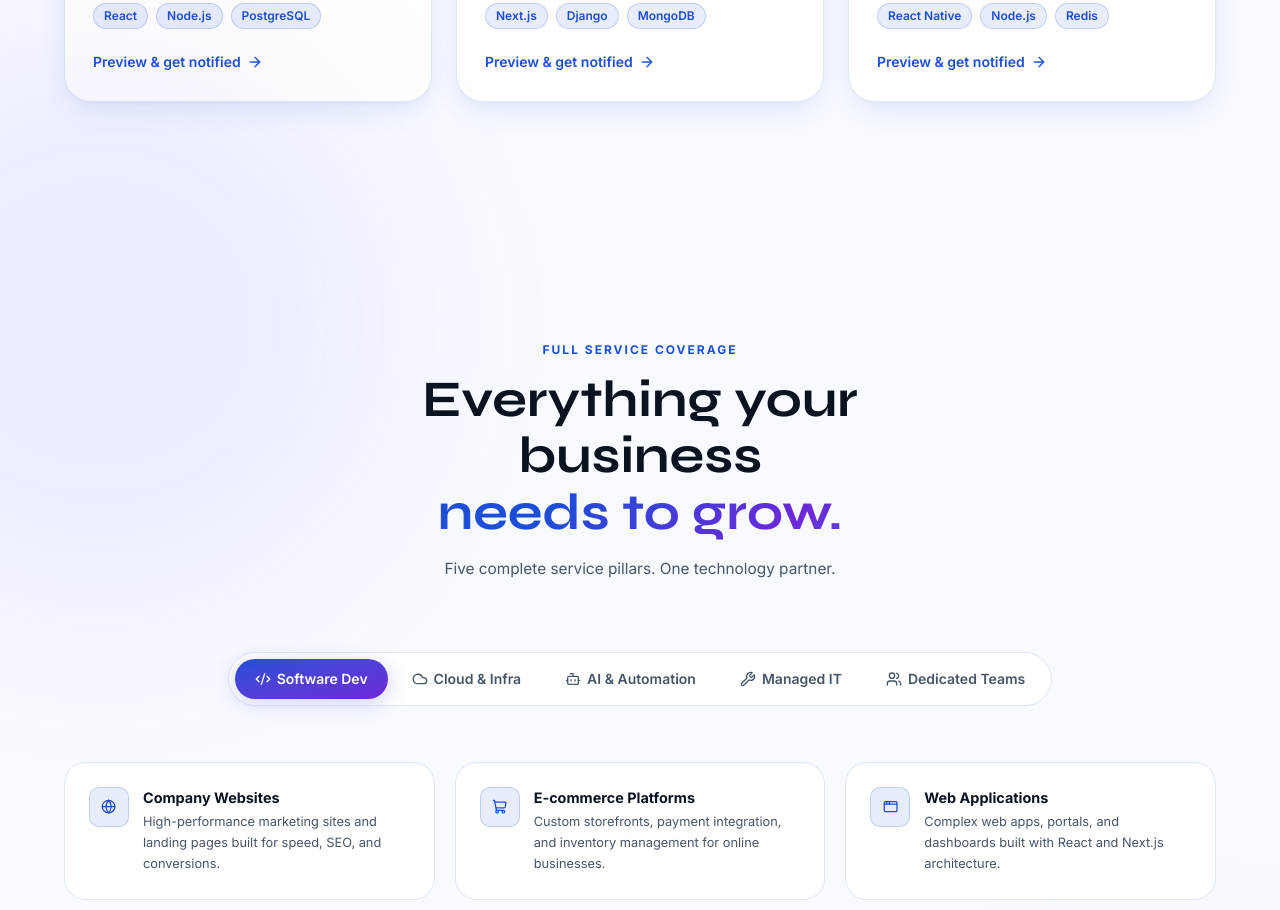
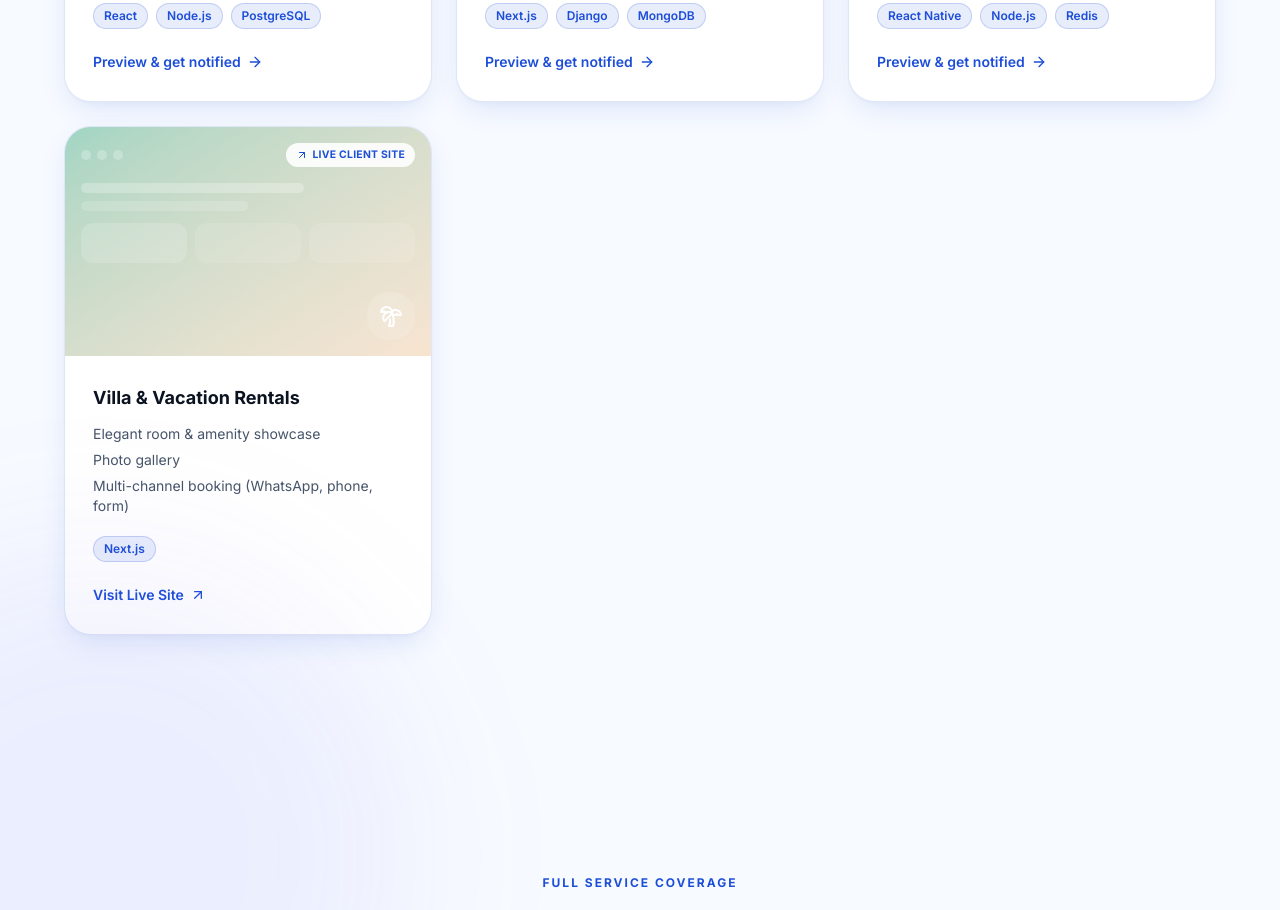
Before and after one commit to dewapathi/Flexnora-website, a Next.js app: page / in a window 1280 px wide. Shown: the part 4160-5070 px from the top of the page. Built offline with nearby package versions, Linux system fonts and the light colour scheme.

Commit message:
updated relax villa.

```diff
--- a/app/demo/_components/IndustryCard.tsx
+++ b/app/demo/_components/IndustryCard.tsx
@@ -1,11 +1,12 @@
 'use client';
 import Link from 'next/link';
 import { motion } from 'framer-motion';
-import { Sparkles, ArrowRight, Clock } from 'lucide-react';
+import { Sparkles, ArrowRight, ArrowUpRight, Clock } from 'lucide-react';
 import type { Industry } from '@/lib/demo/industries';
 
 export function IndustryCard({ industry, index }: { industry: Industry; index: number }) {
   const isLive = industry.status === 'live';
+  const isExternal = Boolean(industry.externalUrl);
 
   return (
     <motion.div
@@ -16,7 +17,9 @@ export function IndustryCard({ industry, index }: { industry: Industry; index: n
       whileHover={{ y: -6 }}
     >
       <Link
-        href={`/demo/${industry.slug}`}
+        href={isExternal ? industry.externalUrl! : `/demo/${industry.slug}`}
+        target={isExternal ? '_blank' : undefined}
+        rel={isExternal ? 'noopener noreferrer' : undefined}
         className="group flex h-full flex-col overflow-hidden rounded-3xl border border-border bg-bg-2 shadow-card transition-colors hover:border-indigo/40"
       >
         <div className={`relative aspect-[16/10] overflow-hidden bg-gradient-to-br ${industry.grad} p-4`}>
@@ -26,7 +29,11 @@ export function IndustryCard({ industry, index }: { industry: Industry; index: n
               <span className="h-2.5 w-2.5 rounded-full bg-white/25" />
               <span className="h-2.5 w-2.5 rounded-full bg-white/25" />
             </div>
-            {isLive ? (
+            {isExternal ? (
+              <span className="flex items-center gap-1 rounded-full bg-white/90 px-2.5 py-1 text-[0.65rem] font-bold uppercase tracking-wide text-indigo">
+                <ArrowUpRight className="h-3 w-3" /> Live Client Site
+              </span>
+            ) : isLive ? (
               <span className="flex items-center gap-1 rounded-full bg-white/90 px-2.5 py-1 text-[0.65rem] font-bold uppercase tracking-wide text-indigo">
                 <Sparkles className="h-3 w-3" /> Live Demo
               </span>
@@ -61,7 +68,8 @@ export function IndustryCard({ industry, index }: { industry: Industry; index: n
             ))}
           </div>
           <span className="inline-flex items-center gap-1.5 text-sm font-semibold text-indigo transition-transform group-hover:gap-2.5">
-            {isLive ? '✨ Explore Live Demo' : 'Preview & get notified'} <ArrowRight className="h-4 w-4" />
+            {isExternal ? 'Visit Live Site' : isLive ? '✨ Explore Live Demo' : 'Preview & get notified'}{' '}
+            {isExternal ? <ArrowUpRight className="h-4 w-4" /> : <ArrowRight className="h-4 w-4" />}
           </span>
         </div>
       </Link>
--- a/components/SolutionGallery.tsx
+++ b/components/SolutionGallery.tsx
@@ -1,7 +1,7 @@
 'use client';
 import Link from 'next/link';
 import { motion } from 'framer-motion';
-import { ArrowRight, Sparkles, Clock } from 'lucide-react';
+import { ArrowRight, ArrowUpRight, Sparkles, Clock } from 'lucide-react';
 import { Container, SectionHeader, Reveal } from './ui';
 import { industries } from '@/lib/demo/industries';
 
@@ -34,6 +34,7 @@ export default function SolutionGallery() {
           <div className="grid gap-6 sm:grid-cols-2 lg:grid-cols-3">
             {industries.map((s, i) => {
               const isLive = s.status === 'live';
+              const isExternal = Boolean(s.externalUrl);
               return (
                 <Reveal key={s.slug} delay={(i % 3) * 0.08}>
                   <motion.div
@@ -48,7 +49,11 @@ export default function SolutionGallery() {
                           <span className="h-2.5 w-2.5 rounded-full bg-white/25" />
                           <span className="h-2.5 w-2.5 rounded-full bg-white/25" />
                         </div>
-                        {isLive ? (
+                        {isExternal ? (
+                          <span className="flex items-center gap-1 rounded-full bg-white/90 px-2.5 py-1 text-[0.65rem] font-bold uppercase tracking-wide text-indigo">
+                            <ArrowUpRight className="h-3 w-3" /> Live Client Site
+                          </span>
+                        ) : isLive ? (
                           <span className="flex items-center gap-1 rounded-full bg-white/90 px-2.5 py-1 text-[0.65rem] font-bold uppercase tracking-wide text-indigo">
                             <Sparkles className="h-3 w-3" /> Live Demo
                           </span>
@@ -92,10 +97,13 @@ export default function SolutionGallery() {
                         ))}
                       </div>
                       <Link
-                        href={`/demo/${s.slug}`}
+                        href={isExternal ? s.externalUrl! : `/demo/${s.slug}`}
+                        target={isExternal ? '_blank' : undefined}
+                        rel={isExternal ? 'noopener noreferrer' : undefined}
                         className="inline-flex items-center gap-1.5 text-sm font-semibold text-indigo transition-transform hover:gap-2.5"
                       >
-                        {isLive ? '✨ Explore Live Demo' : 'Preview & get notified'} <ArrowRight className="h-4 w-4" />
+                        {isExternal ? 'Visit Live Site' : isLive ? '✨ Explore Live Demo' : 'Preview & get notified'}{' '}
+                        {isExternal ? <ArrowUpRight className="h-4 w-4" /> : <ArrowRight className="h-4 w-4" />}
                       </Link>
                     </div>
                   </motion.div>
--- a/lib/demo/industries.ts
+++ b/lib/demo/industries.ts
@@ -1,4 +1,4 @@
-import { Hotel, ShoppingCart, HeartPulse, Building2, Home, UtensilsCrossed, type LucideIcon } from 'lucide-react';
+import { Hotel, ShoppingCart, HeartPulse, Building2, Home, UtensilsCrossed, Palmtree, type LucideIcon } from 'lucide-react';
 
 export type Industry = {
   slug: string;
@@ -9,6 +9,8 @@ export type Industry = {
   tagline: string;
   features: string[];
   stack: string[];
+  /** Set for real, shipped client work — links out to the live site instead of an internal /demo/{slug} route. */
+  externalUrl?: string;
 };
 
 export const industries: Industry[] = [
@@ -72,6 +74,17 @@ export const industries: Industry[] = [
     features: ['Online ordering', 'Kitchen display system', 'POS', 'Reservations', 'Driver tracking', 'Customer app'],
     stack: ['React Native', 'Node.js', 'Redis'],
   },
+  {
+    slug: 'relax-villa',
+    name: 'Villa & Vacation Rentals',
+    icon: Palmtree,
+    grad: 'from-green/40 to-amber/20',
+    status: 'live',
+    tagline: 'Relax Villa — a real, shipped booking site for a boutique villa & B&B in Negombo, Sri Lanka. Live client work, not a mockup.',
+    features: ['Elegant room & amenity showcase', 'Photo gallery', 'Multi-channel booking (WhatsApp, phone, form)', 'Location & nearby attractions'],
+    stack: ['Next.js'],
+    externalUrl: 'https://relax-villa.vercel.app',
+  },
 ];
 
 export function getIndustry(slug: string) {
```
